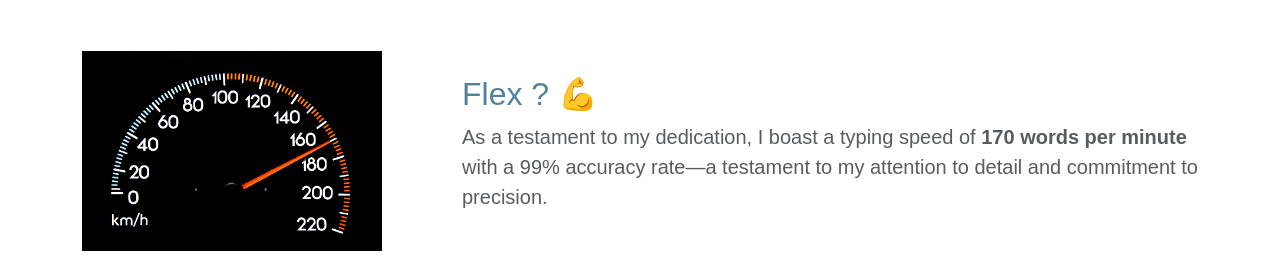
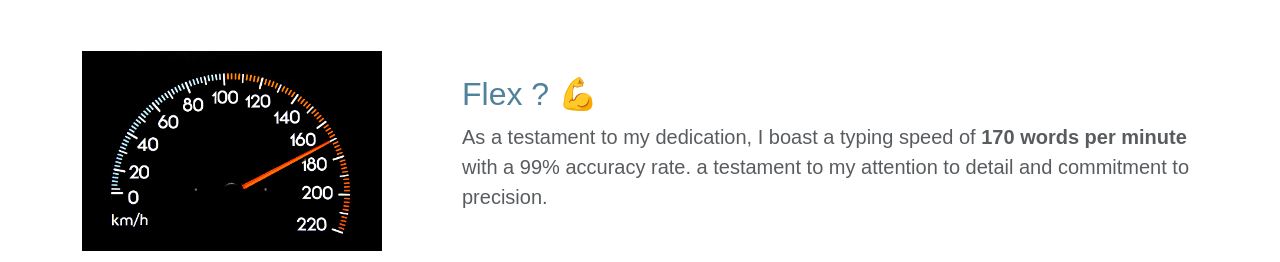
Before and after one commit to Nashruful/Abdualaziz_Resume_V3, a plain HTML site: page index.html in a window 1280 px wide. Shown: the part 1680-1942 px from the top of the page. Drawn offline with nearby package versions, Linux system fonts and the light colour scheme.

Commit message:
Update index.html

```diff
--- a/index.html
+++ b/index.html
@@ -58,7 +58,7 @@
                 <div class="col-12 mb-5 "><br></div>
 
                 <div class=" col-xl-4 col-md-12 "><img src="./images/istockphoto-911336896-170667a.jpg" height="200" style="border-radius: %;" alt="typing on a laptop"></div>
-                <div class="col-xl-8 col-md-12 mt-4 fs-5 mx-auto text-muted pb-5"><h2>Flex ? 💪</h2><p>As a testament to my dedication, I boast a typing speed of <span style="font-weight: 600;">170 words per minute</span> with a 99% accuracy rate—a testament to my attention to detail and commitment to precision.
+                <div class="col-xl-8 col-md-12 mt-4 fs-5 mx-auto text-muted pb-5"><h2>Flex ? 💪</h2><p>As a testament to my dedication, I boast a typing speed of <span style="font-weight: 600;">170 words per minute</span> with a 99% accuracy rate. a testament to my attention to detail and commitment to precision.
                 </p></div>
                 <div class="col-12 mb-5"><br></div>
                 <div class="col-12 text-center mb-5 fs-5 mx-auto text-muted"><h2>Programming Languages</h2></div>
```
